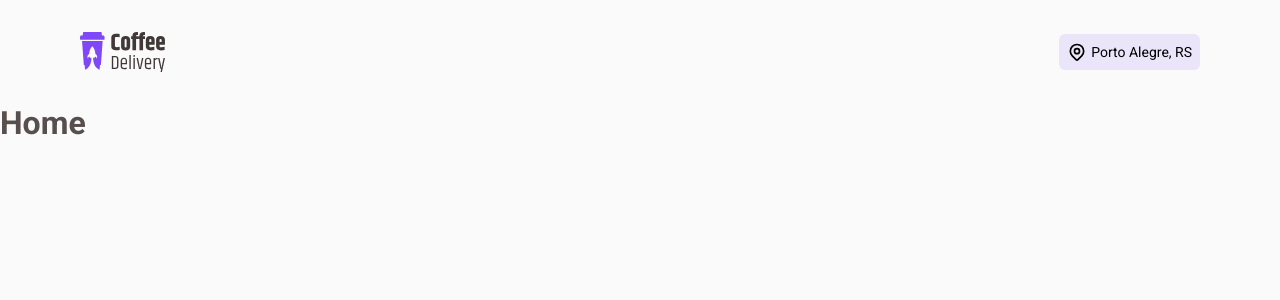
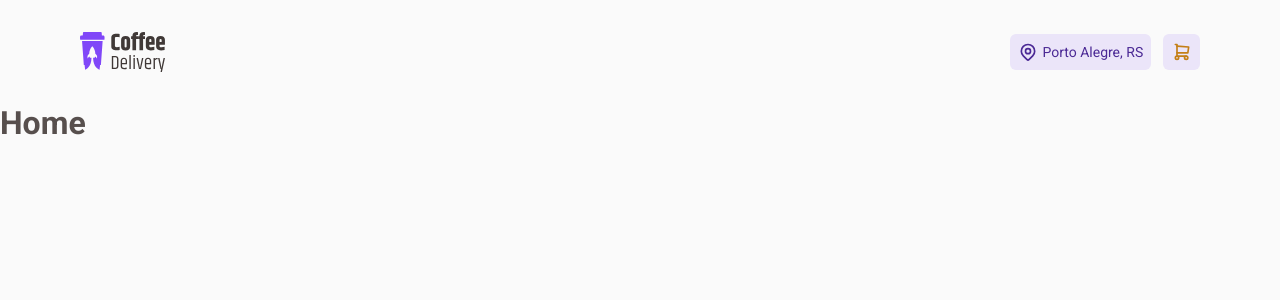
Before and after one commit to sstephanyy/Ignite-React-Challanges, a React (Vite) app: page / in a window 1280 px wide. Shown: the top 300 px of the page. Built offline with nearby package versions, Linux system fonts and the light colour scheme.

Commit message:
2 files modified

```diff
--- a/src/components/Header/index.jsx
+++ b/src/components/Header/index.jsx
@@ -1,18 +1,25 @@
 import {ButtonsContainer, HeaderButton, HeaderContainer} from '../Header/styles';
 import coffeeLogo from '../../assets/coffeeLogo.svg';
-import { IconMapPin } from '@tabler/icons-react';
-//import { MapPin, ShoppingCart } from 'phosphor-react';
+import { IconMapPin, IconShoppingCart } from '@tabler/icons-react';
+import { defaultTheme } from '../../styles/themes/default';
+
 
 export function Header() {
   return (
     <HeaderContainer>
       <div className="container">
         <img src={coffeeLogo} alt="Logo do Café" />
-        <ButtonsContainer >
+        <ButtonsContainer>
+
           <HeaderButton>
           <IconMapPin size={20} weight="fill"/>
           Porto Alegre, RS
           </HeaderButton>
+
+          <HeaderButton>
+            <IconShoppingCart size={20} weight="fill" color={defaultTheme.colors['brand-yellow-dark']} />
+          </HeaderButton>
+
         </ButtonsContainer>
       </div>
     </HeaderContainer>
--- a/src/components/Header/styles.js
+++ b/src/components/Header/styles.js
@@ -35,5 +35,6 @@ export const HeaderButton = styled.button`
   position: relative;
   gap: 4px;
   font-size: ${defaultTheme.textSizes['text-regular-s']};
-  background: ${defaultTheme.colors['brand-purple-light']}
+  background: ${props => props.background || defaultTheme.colors['brand-purple-light']};
+  color: ${defaultTheme.colors['brand-purple-dark']};
 `
```
